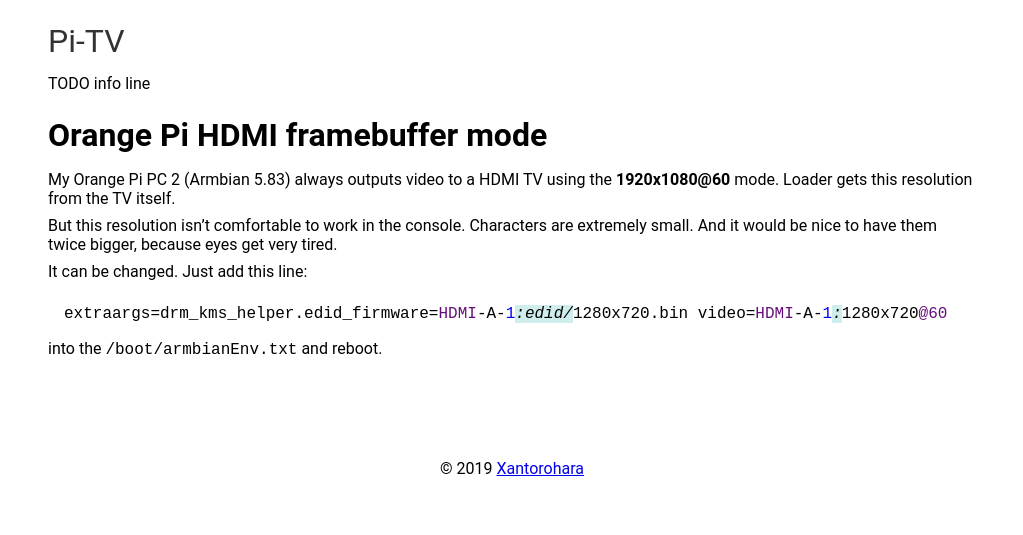
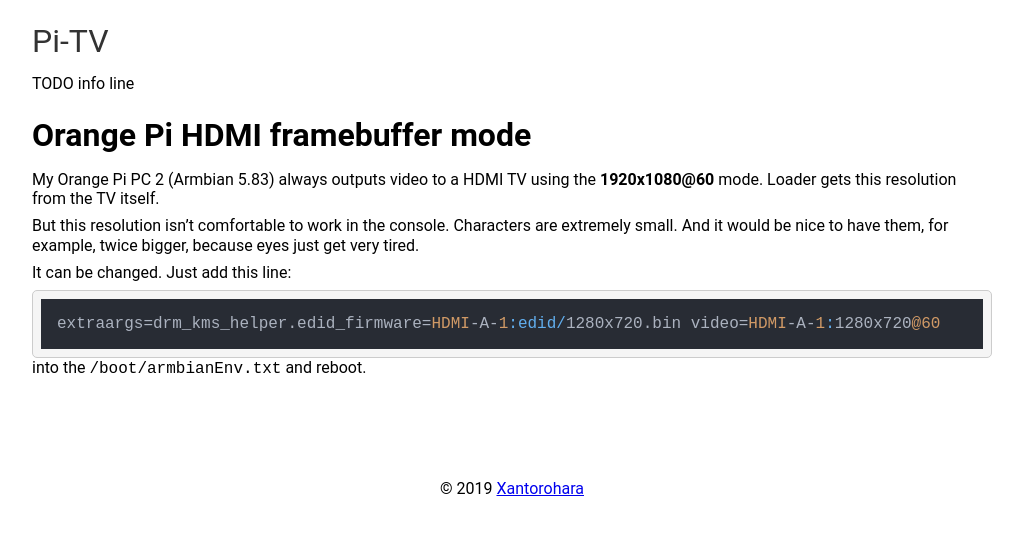
Before and after one commit to pi-tv/pi-tv.github.io, a Jekyll site: the page built from _posts/2019-06-27-hdmi-framebuffer-mode.md, in a window 1280 px wide. Shown: the top 535 px of the page, without its empty margins (128-1151 px from the left). Built offline with Jekyll 4.4.1, drawn with Linux system fonts in a browser that asks for light colours; nearby versions of some CDN libraries.

Commit message:
site layout

```diff
--- a/_layouts/default.html
+++ b/_layouts/default.html
@@ -4,7 +4,8 @@
     <meta charset="utf-8">
     <title>{{ page.title }}</title>
 
-    <link rel="stylesheet" href="https://cdnjs.cloudflare.com/ajax/libs/highlight.js/9.13.1/styles/idea.min.css">
+    <link rel="stylesheet"
+          href="https://cdnjs.cloudflare.com/ajax/libs/highlight.js/9.13.1/styles/atom-one-dark.min.css">
     <script src="https://cdnjs.cloudflare.com/ajax/libs/highlight.js/9.13.1/highlight.min.js"></script>
 
     <script>hljs.initHighlightingOnLoad();</script>
@@ -15,14 +16,13 @@
         }
 
         * {
-            box-sizing: border-box;
             margin: 0;
             padding: 0;
             outline: none;
         }
 
         body {
-            width: 60rem;
+            max-width: 60rem;
             font-size: 1rem;
             margin: 0 auto;
             padding: 1rem;
@@ -41,15 +41,24 @@
         }
 
         h1, h2, h3 {
-            margin: 1rem 0 1rem 0;
+            margin: 1rem 0;
         }
 
         p {
             margin-bottom: 0.5rem;
+            line-height: 1.2;
         }
 
         li {
             margin-bottom: 0.5rem;
+        }
+
+        pre {
+            display: block;
+            padding: 0.5rem;
+            background-color: #f5f5f5;
+            border: 1px solid #ccc;
+            border-radius: 5px;
         }
 
         header {
--- a/_posts/2019-06-27-hdmi-framebuffer-mode.md
+++ b/_posts/2019-06-27-hdmi-framebuffer-mode.md
@@ -12,7 +12,8 @@
 
 But this resolution isn't comfortable to work in the console.
 Characters are extremely small.
-And it would be nice to have them twice bigger, because eyes get very tired.
+And it would be nice to have them, for example, twice bigger, because eyes just get very tired.
+
 
 It can be changed. Just add this line:
 
```
